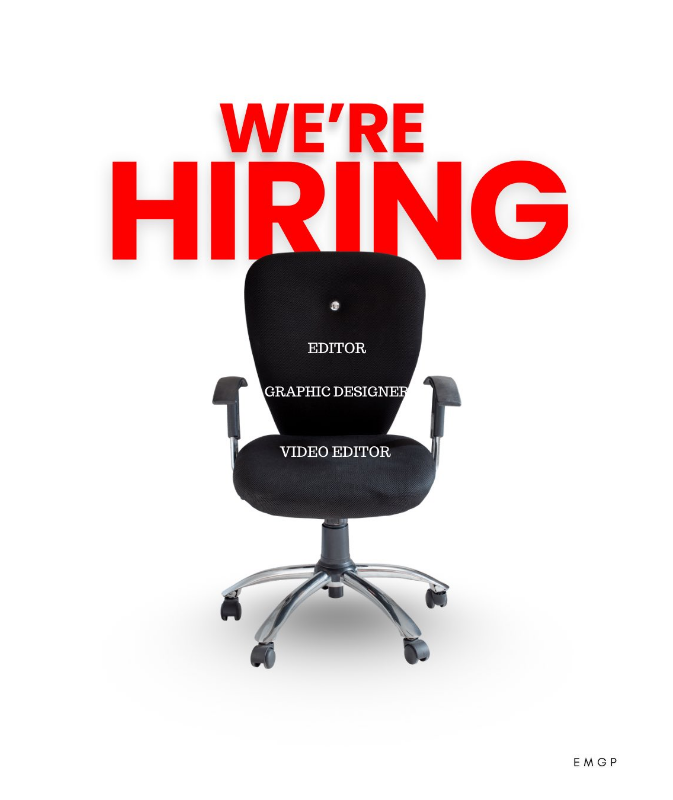
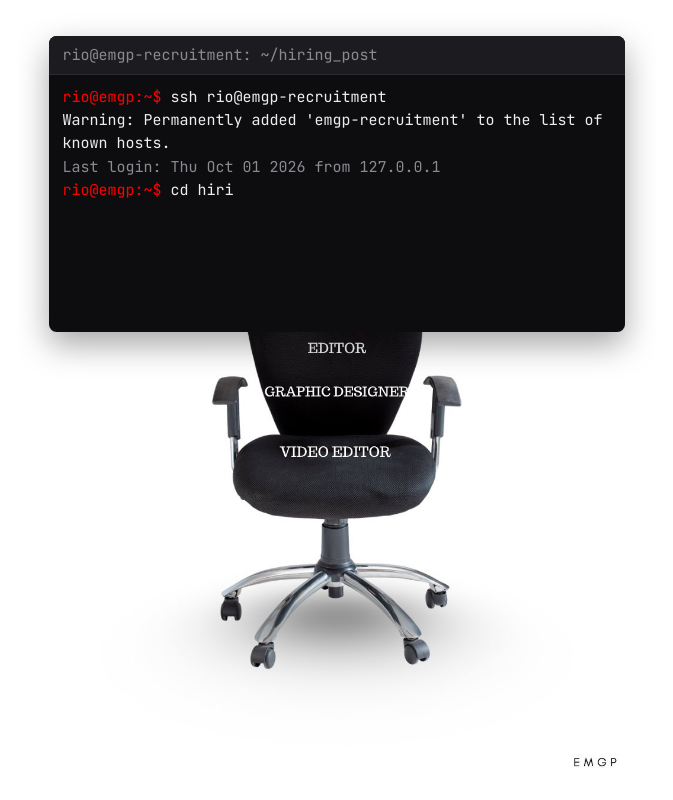
Before and after one commit to rrr-io/job-interview, a React (Vite) app: page / in a window 1280 px wide. Shown: the whole page, without its empty margins (303-976 px from the left). Built offline with nearby package versions, Linux system fonts and the light colour scheme.

Commit message:
add terminal!

```diff
--- a/index.html
+++ b/index.html
@@ -3,7 +3,10 @@
   <head>
     <meta charset="UTF-8" />
     <meta name="viewport" content="width=device-width, initial-scale=1, viewport-fit=cover" />
-    <title>Rio | Web developer application</title>
+    <link rel="preconnect" href="https://fonts.googleapis.com" />
+    <link rel="preconnect" href="https://fonts.gstatic.com" crossorigin />
+    <link href="https://fonts.googleapis.com/css2?family=JetBrains+Mono&display=swap" rel="stylesheet" />
+    <title>rio | Web developer application</title>
   </head>
   <body>
     <div id="root"></div>
--- a/src/App.jsx
+++ b/src/App.jsx
@@ -1,6 +1,18 @@
+import { useCallback, useEffect, useState } from "react";
 import pubmat from "./assets/pubmat.jpg";
+import Terminal from "./components/Terminal";
+import { CONFIG } from "./config";
 
 export default function App() {
+  const [phase, setPhase] = useState("idle"); // idle | terminal | done
+
+  useEffect(() => {
+    const timer = setTimeout(() => setPhase("terminal"), CONFIG.idleBeforeHack);
+    return () => clearTimeout(timer);
+  }, []);
+
+  const handleExit = useCallback(() => setPhase("done"), []);
+
   return (
     <main className="page">
       <div className="pubmat">
@@ -9,6 +21,12 @@ export default function App() {
           src={pubmat}
           alt="Recruitment pubmat: We're hiring."
         />
+
+        {phase === "terminal" && (
+          <div className="term-wrap">
+            <Terminal onExit={handleExit} />
+          </div>
+        )}
       </div>
     </main>
   );
--- /dev/null
+++ b/src/components/Terminal.css
@@ -0,0 +1,96 @@
+/* Sits over the headline so the chair stays visible */
+.term-wrap {
+  position: absolute;
+  left: 5%;
+  right: 5%;
+  top: 4.5%;
+  height: 37%;
+}
+
+.term {
+  --term-bg: #0d0d0f;
+  --term-ink: #ededed;
+  --term-dim: #8a8a90;
+  --term-ok: #9be7a5;
+  --term-err: #ff3b3b;
+
+  height: 100%;
+  display: flex;
+  flex-direction: column;
+  overflow: hidden;
+  background: var(--term-bg);
+  color: var(--term-ink);
+  border-radius: 1.2cqw;
+  box-shadow: 0 2cqw 5cqw rgba(0, 0, 0, 0.35);
+  font-family: "JetBrains Mono", ui-monospace, Menlo, Consolas, monospace;
+  font-size: clamp(9.5px, 2.45cqw, 15px);
+  line-height: 1.55;
+}
+
+.term-bar {
+  display: flex;
+  align-items: center;
+  gap: 1em;
+  padding: 0.5em 0.9em;
+  background: #1c1c20;
+  border-bottom: 1px solid #2a2a30;
+}
+
+.term-title {
+  flex: 1;
+  color: var(--term-dim);
+  white-space: nowrap;
+  overflow: hidden;
+  text-overflow: ellipsis;
+}
+
+.term-body {
+  flex: 1;
+  overflow-y: auto;
+  padding: 0.7em 0.9em;
+  scrollbar-width: none;
+}
+
+.term-body::-webkit-scrollbar {
+  display: none;
+}
+
+.tl {
+  white-space: pre-wrap;
+  word-break: break-word;
+}
+
+.tl.dim {
+  color: var(--term-dim);
+}
+
+.tl.ok {
+  color: var(--term-ok);
+}
+
+.tl.err {
+  display: inline-block;
+  margin: 0.15em 0;
+  padding: 0 0.35em;
+  background: var(--term-err);
+  color: #fff;
+}
+
+.ps1 {
+  color: var(--red);
+}
+
+.caret {
+  display: inline-block;
+  width: 0.55em;
+  height: 1.05em;
+  vertical-align: -0.18em;
+  background: var(--term-ink);
+  animation: blink 1s steps(1) infinite;
+}
+
+@keyframes blink {
+  50% {
+    opacity: 0;
+  }
+}
--- /dev/null
+++ b/src/components/Terminal.jsx
@@ -0,0 +1,92 @@
+import { useEffect, useRef, useState } from "react";
+import { PROMPT, SCRIPT, TITLE } from "../terminalScript";
+import { sleep } from "../utils";
+import "./Terminal.css";
+
+export default function Terminal({ onExit }) {
+  const [lines, setLines] = useState([]);
+  const [typing, setTyping] = useState(null);
+  const [progress, setProgress] = useState(null);
+  const bodyRef = useRef(null);
+
+  useEffect(() => {
+    let cancelled = false;
+    const print = (line) => setLines((prev) => [...prev, line]);
+
+    async function run() {
+      await sleep(450);
+      for (const step of SCRIPT) {
+        if (cancelled) return;
+
+        if (step.cmd) {
+          setTyping("");
+          await sleep(280);
+          for (let i = 1; i <= step.cmd.length; i++) {
+            if (cancelled) return;
+            setTyping(step.cmd.slice(0, i));
+            await sleep(24 + Math.random() * 40);
+          }
+          setTyping(null);
+          print({ kind: "cmd", text: step.cmd });
+          await sleep(180);
+        } else if (step.pause) {
+          setTyping("");
+          await sleep(step.pause);
+        } else if (step.progress) {
+          for (let p = 0; p <= 10; p++) {
+            if (cancelled) return;
+            setProgress(p);
+            await sleep(140);
+          }
+          setProgress(null);
+          print({ kind: "out", text: "[##########] 100%" });
+        } else {
+          print({ kind: "out", text: step.out, tone: step.tone });
+          await sleep(step.tone === "err" ? 750 : 120);
+        }
+      }
+      setTyping(null);
+      await sleep(900);
+      if (!cancelled) onExit();
+    }
+
+    run();
+    return () => {
+      cancelled = true;
+    };
+  }, [onExit]);
+
+  useEffect(() => {
+    const body = bodyRef.current;
+    if (body) body.scrollTop = body.scrollHeight;
+  }, [lines, typing, progress]);
+
+  return (
+    <div className="term" role="log" aria-live="polite" aria-label="Terminal">
+      <div className="term-bar">
+        <span className="term-title">{TITLE}</span>
+      </div>
+      <div className="term-body" ref={bodyRef}>
+        {lines.map((line, i) => (
+          <div key={i} className={`tl ${line.kind} ${line.tone ?? ""}`}>
+            {line.kind === "cmd" && <span className="ps1">{PROMPT}</span>}
+            {line.text}
+          </div>
+        ))}
+        {progress !== null && (
+          <div className="tl out">
+            [{"#".repeat(progress)}
+            {".".repeat(10 - progress)}] {progress * 10}%
+          </div>
+        )}
+        {typing !== null && (
+          <div className="tl cmd">
+            <span className="ps1">{PROMPT}</span>
+            {typing}
+            <span className="caret" />
+          </div>
+        )}
+      </div>
+    </div>
+  );
+}
--- /dev/null
+++ b/src/config.js
@@ -0,0 +1,6 @@
+export const CONFIG = {
+  user: "rio",
+  host: "emgp-recruitment",
+  newRole: "WEB DEVELOPER",
+  idleBeforeHack: 2800,
+};
--- /dev/null
+++ b/src/terminalScript.js
@@ -0,0 +1,38 @@
+import { CONFIG } from "./config";
+
+const { user, host, newRole } = CONFIG;
+
+export const PROMPT = `${user}@emgp:~$ `;
+export const TITLE = `${user}@${host}: ~/hiring_post`;
+
+// Steps: cmd (typed), out (printed), pause (ms), progress (progress bar)
+export const SCRIPT = [
+  { cmd: `ssh ${user}@${host}` },
+  { out: `Warning: Permanently added '${host}' to the list of known hosts.` },
+  { out: `Last login: ${new Date().toDateString()} from 127.0.0.1`, tone: "dim" },
+  { cmd: "cd hiring_post && ls -l open_positions/" },
+  { out: "total 3", tone: "dim" },
+  { out: "drwxr-xr-x  2 emgp  staff  64  EDITOR" },
+  { out: "drwxr-xr-x  2 emgp  staff  64  GRAPHIC_DESIGNER" },
+  { out: "drwxr-xr-x  2 emgp  staff  64  VIDEO_EDITOR" },
+  { cmd: 'grep -rli "web developer" .' },
+  { pause: 500 },
+  { cmd: "echo $?" },
+  { out: "1" },
+  { out: "ERROR 404: position WEB_DEVELOPER not found", tone: "err" },
+  { cmd: "mkdir open_positions/WEB_DEVELOPER" },
+  { out: "mkdir: open_positions/WEB_DEVELOPER: Permission denied", tone: "err" },
+  { cmd: "sudo !!" },
+  { out: `[sudo] password for ${user}: ********`, tone: "dim" },
+  { out: "created open_positions/WEB_DEVELOPER", tone: "ok" },
+  { cmd: `./patch.sh hiring_post.png --add-label "${newRole}"` },
+  { out: "scanning chair... 3 labels detected" },
+  { out: "writing label 4/4" },
+  { progress: true },
+  { out: "hiring_post.png patched", tone: "ok" },
+  { cmd: 'git commit -am "fix: hiring post was missing a position"' },
+  { out: "[main 3f7c2a1] fix: hiring post was missing a position" },
+  { out: " 1 file changed, 1 insertion(+)", tone: "dim" },
+  { cmd: "exit" },
+  { out: `Connection to ${host} closed.`, tone: "dim" },
+];
--- /dev/null
+++ b/src/utils.js
@@ -0,0 +1 @@
+export const sleep = (ms) => new Promise((resolve) => setTimeout(resolve, ms));
```
